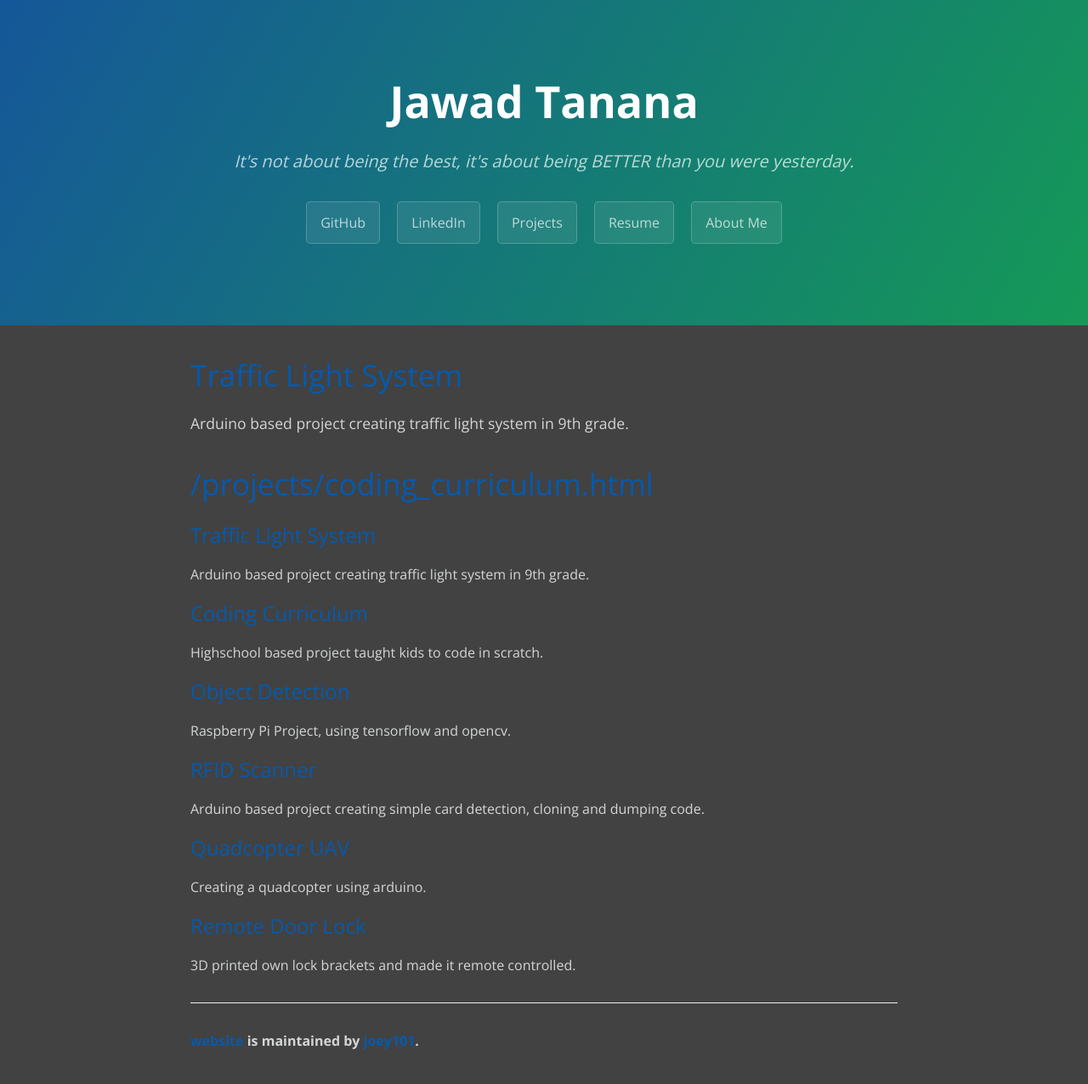
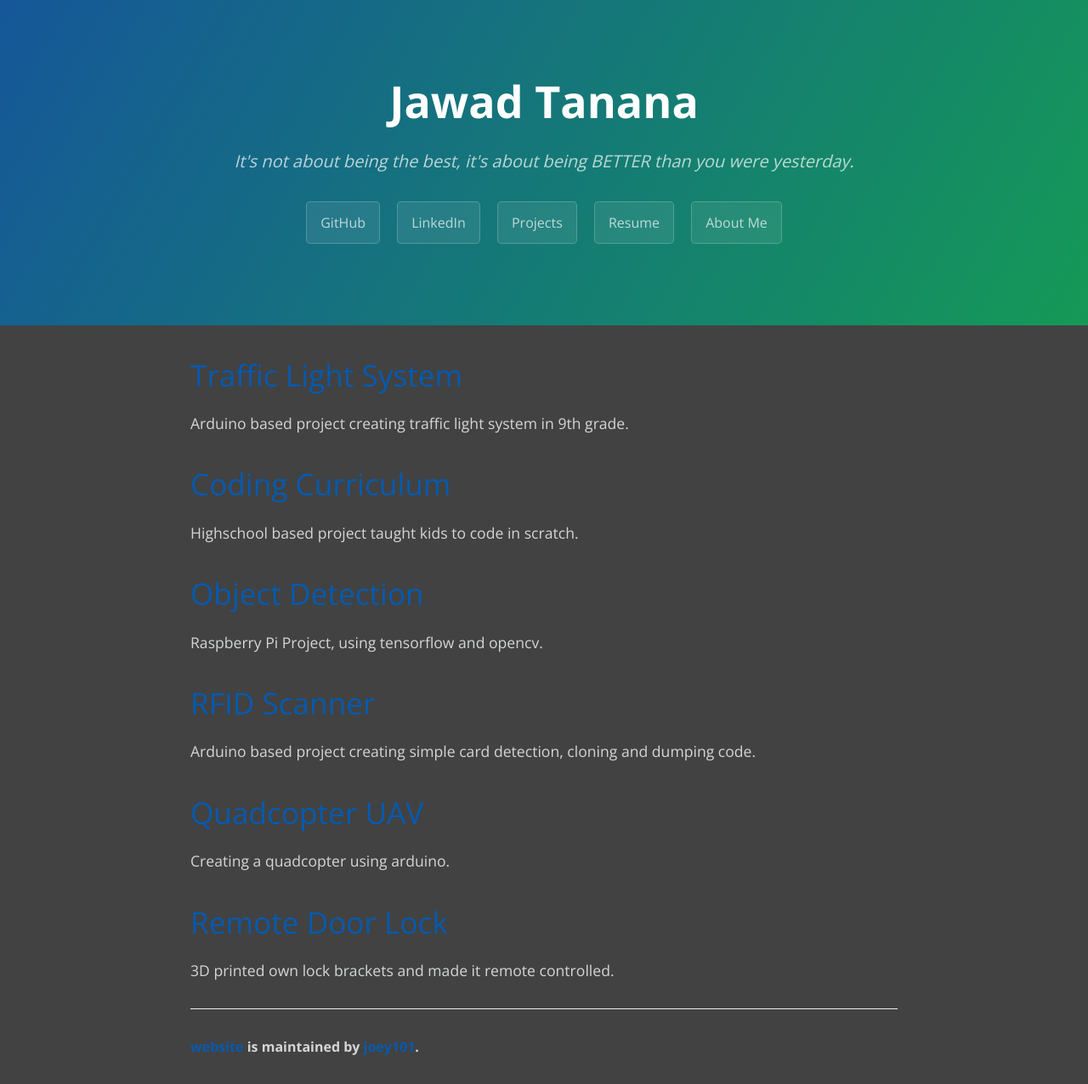
Before and after one commit to joey101/website, a Jekyll site: the page built from index.md, in a window 1280 px wide. Shown: the whole page at 85% size. Built offline with Jekyll 4.4.1, drawn with Linux system fonts in a browser that asks for light colours; our own code applies the rules of GitHub Pages for plain Markdown files.

Commit message:
got rid of html and css brute force changes

```diff
--- a/index.md
+++ b/index.md
@@ -8,71 +8,22 @@ layout: default
 
 Arduino based project creating traffic light system in 9th grade.
 
-# [/projects/coding_curriculum.html](Coding Curriculum)
+# [Coding Curriculum](/projects/coding_curriculum.html)
 
-<article class="projects">
+Highschool based project taught kids to code in scratch.
 
-      <h2 style="color:#0bbb63;"><a href="/projects/traffic_light_system.html">Traffic Light System</a></h2>
+# [Object Detection](/projects/object_detection.html)
 
-      <div class="entry">
-        <p style="color:#d4d6d6;">Arduino based project creating traffic light system in 9th grade.</p>
+Raspberry Pi Project, using tensorflow and opencv.
 
+# [RFID Scanner](/projects/rfid_scanner.html)
 
-      </div>
+Arduino based project creating simple card detection, cloning and dumping code.
 
-</article>
-<article class="projects">
+# [Quadcopter UAV](/projects/quadcopter.html)
 
-      <h2 style="color:#0bbb63;"><a href="/projects/coding_curriculum.html">Coding Curriculum</a></h2>
+Creating a quadcopter using arduino.
 
-      <div class="entry">
-        <p style="color:#d4d6d6;">Highschool based project taught kids to code in scratch.</p>
+# [Remote Door Lock](/projects/remote_door_lock.html)
 
-
-      </div>
-
-</article>
-<article class="projects">
-
-      <h2 style="color:#0bbb63;"><a href="/projects/object_detection.html">Object Detection</a></h2>
-
-      <div class="entry">
-        <p style="color:#d4d6d6;">Raspberry Pi Project, using tensorflow and opencv.</p>
-
-
-      </div>
-
-</article>
-<article class="projects">
-
-      <h2 style="color:#0bbb63;"><a href="/projects/rfid_scanner.html">RFID Scanner</a></h2>
-
-      <div class="entry">
-        <p style="color:#d4d6d6;">Arduino based project creating simple card detection, cloning and dumping code.</p>
-
-
-      </div>
-
-</article>
-<article class="projects">
-
-      <h2 style="color:#0bbb63;"><a href="/projects/quadcopter.html">Quadcopter UAV</a></h2>
-
-      <div class="entry">
-        <p style="color:#d4d6d6;">Creating a quadcopter using arduino.</p>
-
-
-      </div>
-
-</article>
-<article class="projects">
-
-      <h2 style="color:#0bbb63;"><a href="/projects/remote_door_lock.html">Remote Door Lock</a></h2>
-
-      <div class="entry">
-        <p style="color:#d4d6d6;">3D printed own lock brackets and made it remote controlled.</p>
-
-
-      </div>
-
-</article>
+3D printed own lock brackets and made it remote controlled.
```
